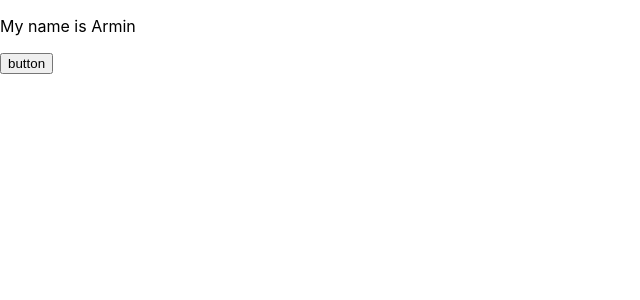
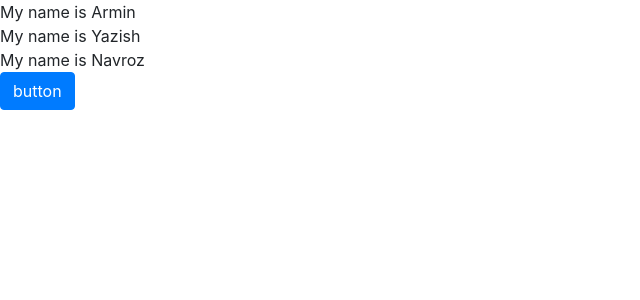
Before and after one commit to yazish/React, a React (Create React App) app in the folder reactlearning/: page / in a window 1280 px wide. Shown: the top 300 px of the page, without its empty margins (0-640 px from the left). Built offline with nearby package versions, Linux system fonts and the light colour scheme.

Commit message:
commited on new

```diff
--- a/reactlearning/package.json
+++ b/reactlearning/package.json
@@ -6,9 +6,12 @@
     "@testing-library/jest-dom": "^5.11.9",
     "@testing-library/react": "^11.2.3",
     "@testing-library/user-event": "^12.6.2",
+    "bootstrap": "^4.6.0",
+    "radium": "^0.26.1",
     "react": "^17.0.1",
     "react-dom": "^17.0.1",
     "react-scripts": "4.0.1",
+    "styled-components": "^5.2.3",
     "web-vitals": "^0.2.4"
   },
   "scripts": {
--- a/reactlearning/src/App.css
+++ b/reactlearning/src/App.css
@@ -7,7 +7,7 @@
   pointer-events: none;
 }
 
-@media (prefers-reduced-motion: no-preference) {
+@media screen and (prefers-reduced-motion: no-preference) {
   .App-logo {
     animation: App-logo-spin infinite 20s linear;
   }
--- a/reactlearning/src/App.js
+++ b/reactlearning/src/App.js
@@ -1,8 +1,8 @@
 import React, { Component } from 'react';
 import Person from "../src/Components/Person.js"
-import './App.css';
-
-
+import 'bootstrap/dist/css/bootstrap.min.css';
+import Radium from "radium";
+import styled from "styled-components"
 
 class App extends Component {
     state = {
@@ -24,6 +24,7 @@ class App extends Component {
     }
 
     toggleHandler = () => {
+
         if (this.state.isShown) {
             this.setState({
                 isShown :false
@@ -35,19 +36,44 @@ class App extends Component {
         }
     }
 
+    deleteNameHandler(index) {
+        let names = this.state.name.slice();
+        names.splice(index,1)
+        console.log(names , index );
+        this.setState({
+            name : names
+        })
+    }
+
     render() {
 
+        let style = {
+            backgroundColor : "blue"
+        }
+
+        if (this.state.isShown === true) {
+            style.backgroundColor = "red"
+        }
+
+
+
+
         return (
-            <div>
-                {this.state.isShown ? <Person name={this.state.name[0]}></Person> : null}
-                <button onClick={this.toggleHandler}> button </button>
-            </div>
+                <div>
+                    {this.state.name.map((name , index) => {
+                        return <Person name={name} onClick={() => {this.deleteNameHandler(index)}}></Person>
+                    })}
+                    <button onClick={this.toggleHandler}  className='btn btn-primary' style={{':hover' : {
+                        color : 'red'
+                    }}} > button </button>
+                </div>
 
         )
     }
 }
 
-export default App;
+export default Radium(App);
+
 
 
 // comment from the new machine
--- a/reactlearning/src/Components/Person.js
+++ b/reactlearning/src/Components/Person.js
@@ -1,9 +1,11 @@
-import React, { Component } from 'react';
+import React from 'react';
+import styled from 'styled-components'
 
+const StylePara = styled.div`{color : green}`
 
 function Person(props) {
     return (
-        <p>My name is {props.name}</p>
+        <StylePara onClick={props.onClick}>My name is {props.name}</StylePara>
     )
 }
 
```
Also changed, not shown: 2 other files (tests, documents, lock files or other folders).
